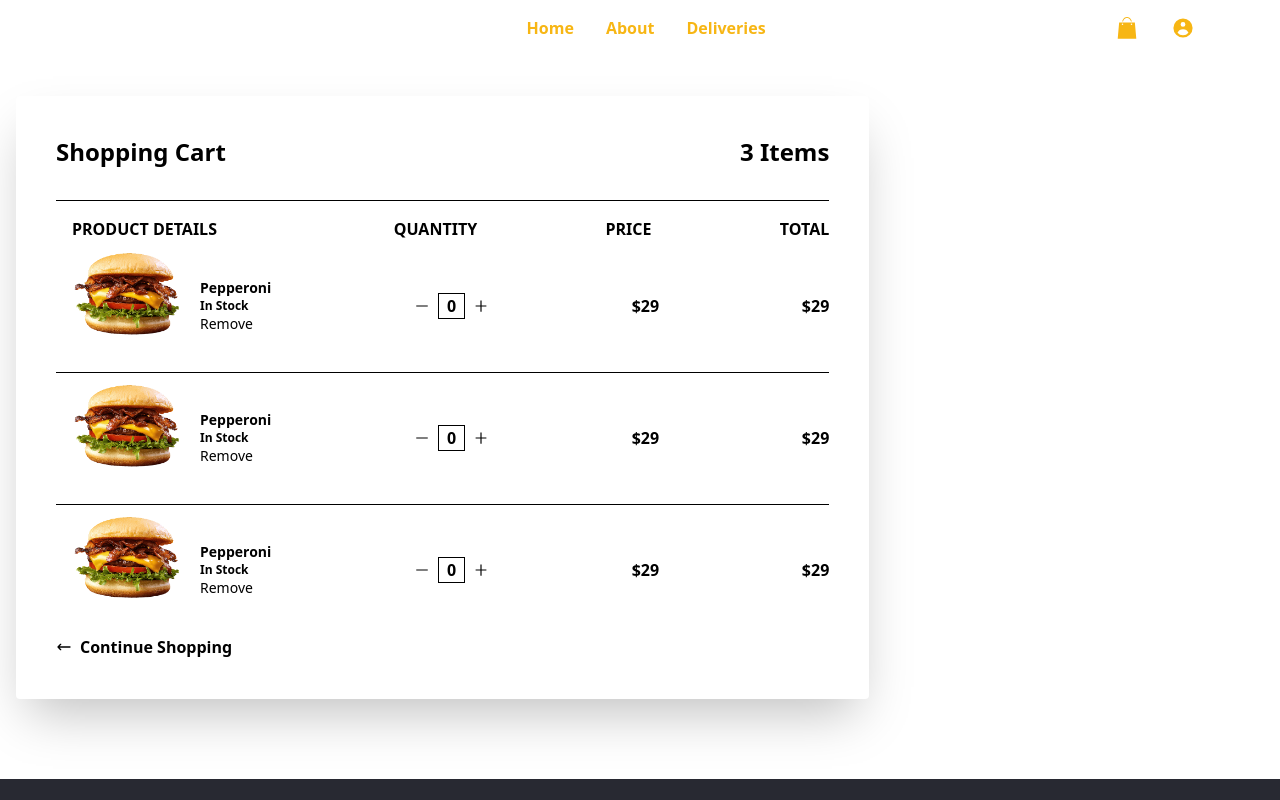
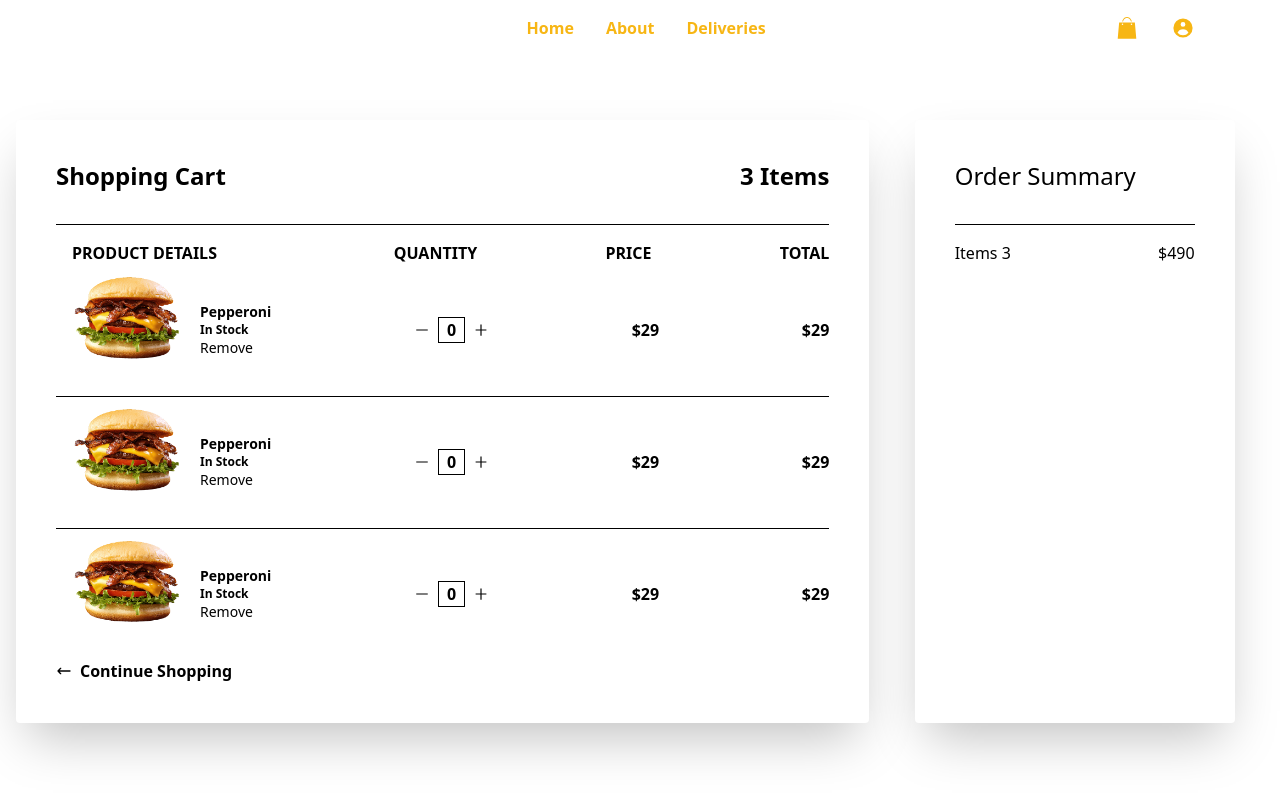
Before and after one commit to Marcos8060/Deliveroo, a React (Create React App) app: page /cart in a window 1280 px wide. Shown: the top 800 px of the page. Built offline with nearby package versions, Linux system fonts and the light colour scheme.

Commit message:
mocked up the order summary section

```diff
--- a/src/Pages/Cart.js
+++ b/src/Pages/Cart.js
@@ -12,7 +12,8 @@ const Cart = () => {
     <>
     <Navigation />
 
-    <div className='p-10 bg-white mb-20 rounded shadow-2xl w-8/12 ml-4 mt-10'>
+    <div className='flex'>
+    <div className='p-10 bg-white mb-20 rounded shadow-2xl w-8/12 ml-4 mt-16'>
         <div className='flex items-center justify-between w-full'>
            <h1 className='font-semibold text-2xl'>Shopping Cart</h1>
            <h1 className='font-semibold text-2xl'>3 Items</h1>
@@ -105,6 +106,15 @@ const Cart = () => {
          </Link>
 
     </div>
+    <div className='p-10 bg-white mb-20 rounded shadow-2xl w-3/12 mx-auto mt-16'>
+        <h1 className='text-2xl'>Order Summary</h1>
+        <hr className='mt-8'/>
+        <div className='flex items-center justify-between mt-4'>
+            <h1>Items 3</h1>
+            <h1>$490</h1>
+        </div>
+    </div>
+    </div>
 
     <Footer />
     </>
```
